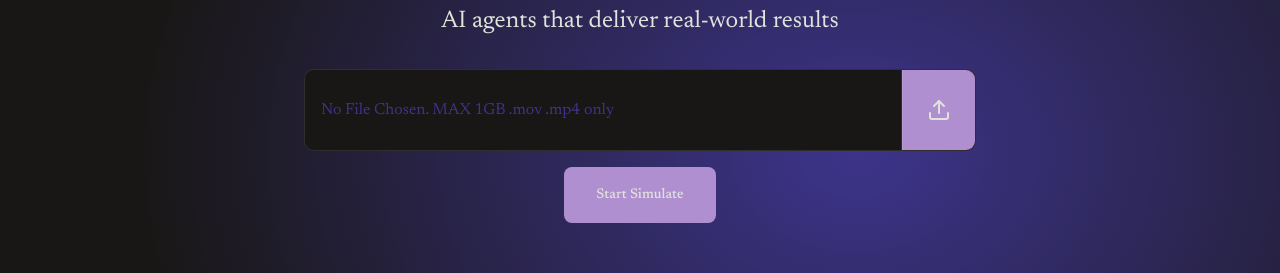
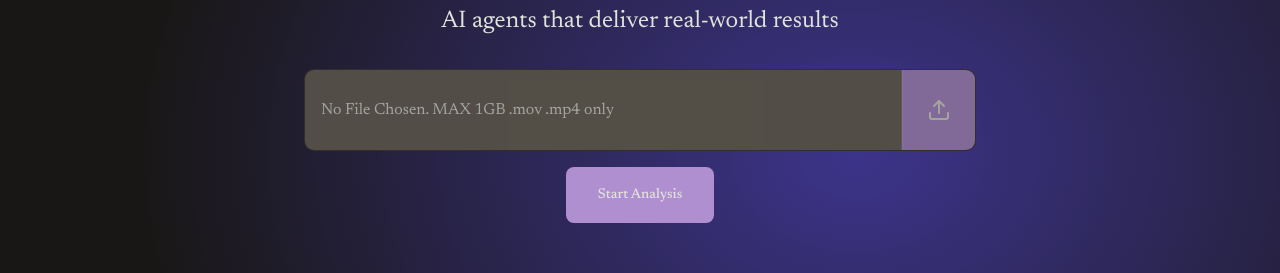
Before and after one commit to myr124/vega, a Next.js app: page / in a window 1280 px wide. Shown: the part 429-702 px from the top of the page. Built offline with nearby package versions, Linux system fonts and the light colour scheme.

Commit message:
input bar fixed

```diff
--- a/src/app/page.tsx
+++ b/src/app/page.tsx
@@ -52,13 +52,20 @@ export default function Home() {
             <p className="text-2xl text-center mb-8 text-muted-foreground">AI agents that deliver real-world results</p>
             <div className="w-full max-w-2xl">
                 <div className="bg-card rounded-lg border border-border overflow-hidden mb-4">
-                    <div className="flex">
+                    <div
+                        className="flex"
+                        style={{
+                            opacity: 0.7,
+                            background: "rgba(190, 183, 164, 0.50)",
+                        }}
+                    >
                         <input
                             type="text"
                             id="file-display"
                             value={video ? video.name : "No File Chosen. MAX 1GB .mov .mp4 only"}
                             readOnly
-                            className="flex-1 px-4 py-[1.75rem] bg-background border-r border-border text-foreground placeholder:text-muted-foreground focus:outline-none focus:ring-1 focus:ring-primary"
+                            className="flex-1 px-4 py-[1.75rem] bg-transparent border-r border-border placeholder:text-muted-foreground focus:outline-none focus:ring-1 focus:ring-primary"
+                            style={{ color: "#E0E2DB" }}
                         />
                         <input
                             type="file"
@@ -77,10 +84,10 @@ export default function Home() {
                         {loading ? (
                             <>
                                 <div className="inline-block w-4 h-4 border-2 border-primary-foreground border-t-primary rounded-full animate-spin mr-2"></div>
-                                Simulating..
+                                Analyzing..
                             </>
                         ) : (
-                            "Start Simulate"
+                            "Start Analysis"
                         )}
                     </Button>
                 </div>
```
